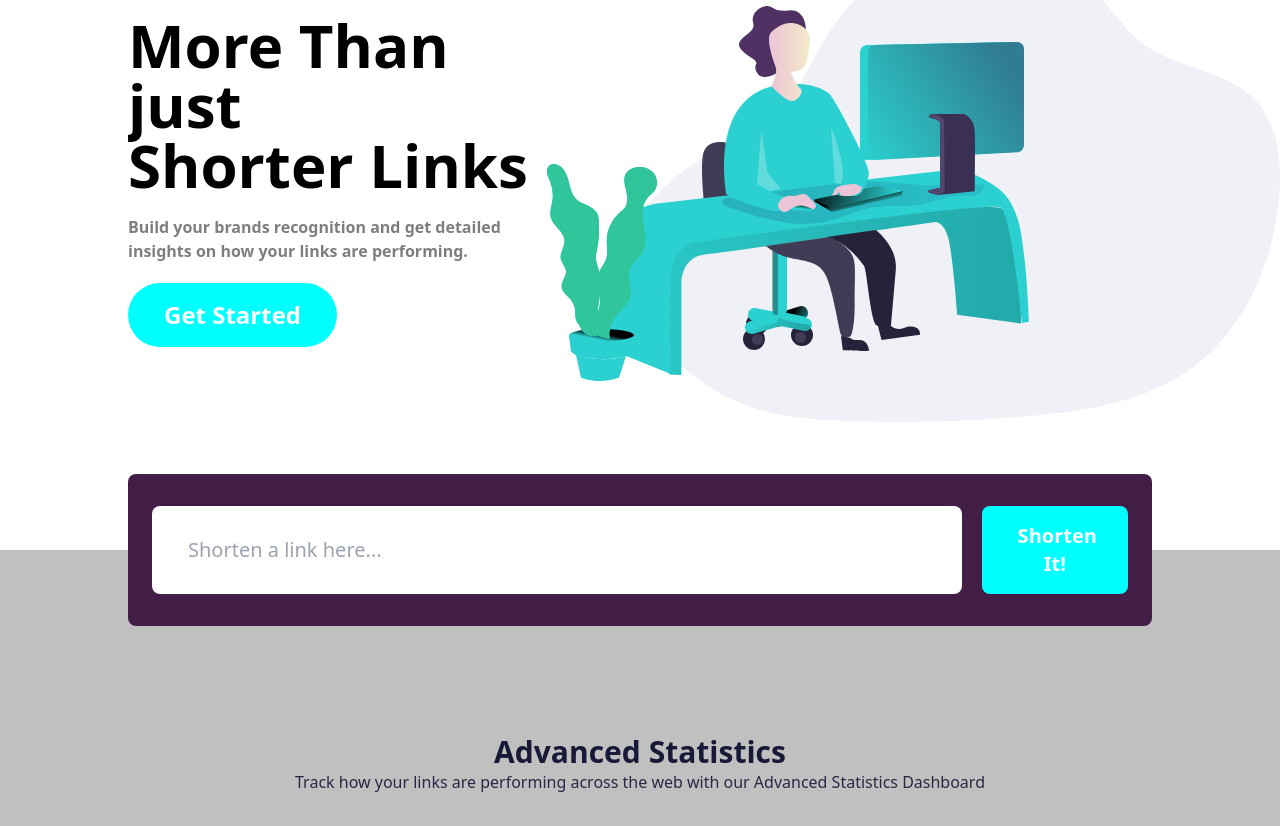
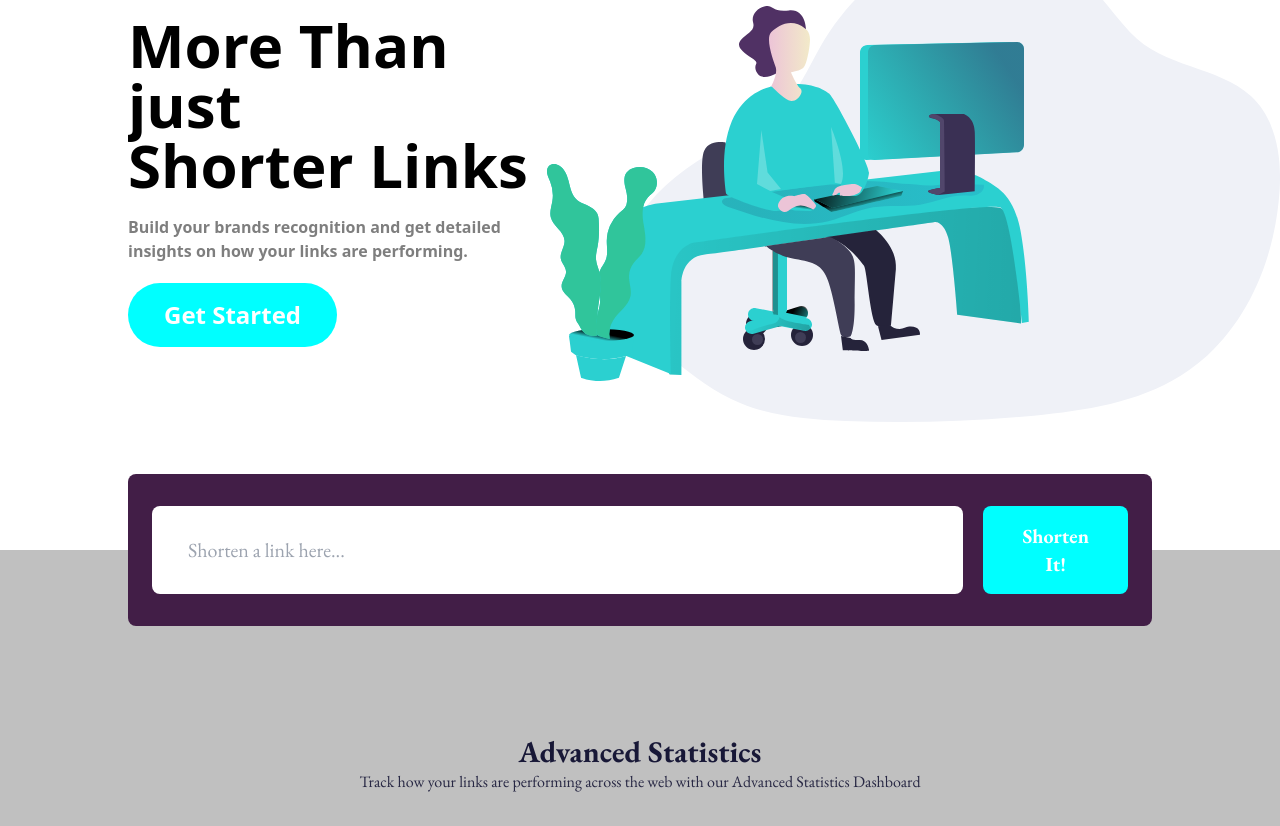
Before and after one commit to Torycd/shortlyapi, a React (Vite) app: page / in a window 1280 px wide. Shown: the part 160-986 px from the top of the page. Built offline with nearby package versions, Linux system fonts and the light colour scheme.

Commit message:
font added

```diff
--- a/src/Component/MainSection.jsx
+++ b/src/Component/MainSection.jsx
@@ -4,7 +4,7 @@ import Shortly from "./Shortly";
 
 const MainSection = () => {
   return (
-    <div className="bg-[#C0C0C0] w-dvh h-auto mt-32">
+    <div className="bg-[#C0C0C0] w-dvh h-auto mt-32 font-Pop">
       <Shortly />
       <AdvanceStat />
     </div>
--- a/src/index.css
+++ b/src/index.css
@@ -1,3 +1,5 @@
+@import url("https://fonts.googleapis.com/css2?family=EB+Garamond:wght@400;500;600;700;800&family=Inter:wght@400;700;800&family=Playfair+Display:wght@400;600;700;800;900&family=Poppins:ital,wght@0,100;0,200;0,300;0,400;0,500;0,600;0,700;0,800;0,900;1,100;1,200;1,300;1,400;1,500;1,600;1,700;1,800;1,900&display=swap");
+
 @tailwind base;
 @tailwind components;
 @tailwind utilities;
--- a/tailwind.config.js
+++ b/tailwind.config.js
@@ -2,7 +2,11 @@
 export default {
   content: ["./index.html", "./src/**/*.{js,ts,jsx,tsx}"],
   theme: {
-    extend: {},
+    extend: {
+      fontFamily: {
+        Pop: ["EB Garamond"],
+      },
+    },
   },
   plugins: [],
 };
```
